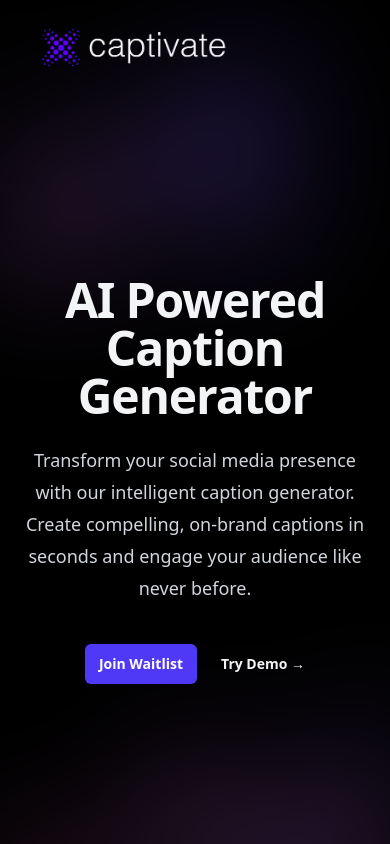
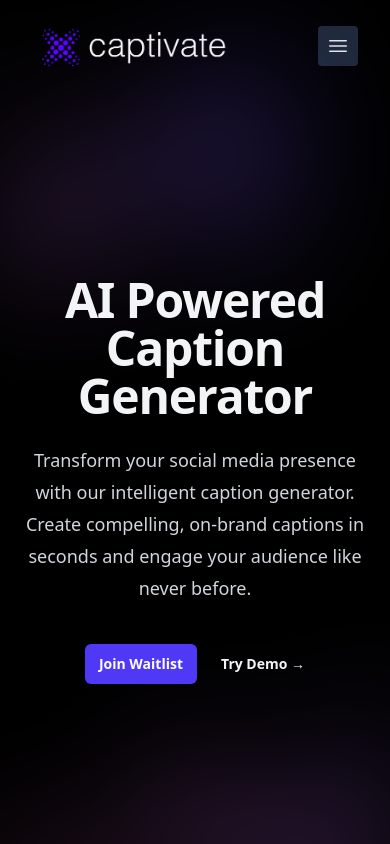
Before and after one commit to Omar-Alme/caption-generator, a React app: page / in a window 390 px wide. Shown: the top 844 px of the page. Built offline with nearby package versions, Linux system fonts and the light colour scheme; the HTML template or start-up script is replaced by a standard one.

Commit message:
add hamburger menu on smaller screen

```diff
--- a/src/components/landing/Footer.tsx
+++ b/src/components/landing/Footer.tsx
@@ -1,7 +1,7 @@
 export default function Footer() {
     return (
         <footer className="p-4 text-center text-sm bg-black text-white">
-            © {new Date().getFullYear()} MyAIBrand. All rights reserved.
+            © {new Date().getFullYear()} Captivate. All rights reserved.
         </footer>
     );
 }
--- a/src/components/landing/Header.tsx
+++ b/src/components/landing/Header.tsx
@@ -1,15 +1,38 @@
+import { Bars3Icon, XMarkIcon } from "@heroicons/react/24/outline";
+import { useState } from "react";
 import { Link } from "react-router-dom";
+import logo from "../../assets/captivate.png";
 import { CtaBtn } from "./buttons/CtaBtn";
 import { TryDemoBtn } from "./buttons/TryDemoBtn";
 
-import logo from "../../assets/captivate.png";
+export default function Header() {
+    const [mobileMenuOpen, setMobileMenuOpen] = useState(false);
 
-export default function Header() {
     return (
-        <header className="flex items-center justify-between px-8 py-4 bg-black text-white">
-            {/* <div className="text-xl font-bold">MyAIBrand</div> */}
-            <img src={logo} className="h-15 contrast-150" alt="" />
-            <nav className="fixed top-4 left-1/2 transform -translate-x-1/2 z-50 bg-gray-900/70 backdrop-blur-sm rounded-full px-8 py-3 space-x-6 hidden md:flex">
+        <header className="bg-black text-white">
+            <div className="flex items-center justify-between px-8 py-4">
+                <img src={logo} alt="" className="h-15 contrast-150" />
+
+                <div className="space-x-4 hidden md:block">
+                    <CtaBtn>Book a call</CtaBtn>
+                    <Link to="/generator">
+                        <TryDemoBtn>Try Demo</TryDemoBtn>
+                    </Link>
+                </div>
+
+                <button
+                    className="md:hidden p-2 rounded bg-gray-800 text-gray-200 hover:text-gray-100 hover:bg-gray-700 focus:outline-none"
+                    onClick={() => setMobileMenuOpen(!mobileMenuOpen)}
+                >
+                    {mobileMenuOpen ? (
+                        <XMarkIcon className="h-6 w-6" />
+                    ) : (
+                        <Bars3Icon className="h-6 w-6" />
+                    )}
+                </button>
+            </div>
+
+            <nav className="hidden md:flex fixed top-4 left-1/2 transform -translate-x-1/2 z-50 bg-gray-900/70 backdrop-blur-sm rounded-full px-8 py-3 space-x-6">
                 <a href="#" className="text-white hover:text-gray-400">
                     Resources
                 </a>
@@ -19,12 +42,29 @@ export default function Header() {
                 <a href="#" className="text-white hover:text-gray-400">
                     Blog
                 </a>
-            </nav>            <div className="space-x-4 hidden md:block">
-                <CtaBtn>Book a call</CtaBtn>
-                <Link to="/generator">
-                    <TryDemoBtn>Try Demo</TryDemoBtn>
-                </Link>
-            </div>
+            </nav>
+
+            {mobileMenuOpen && (
+                <div className="md:hidden bg-gray-900/70 backdrop-blur-sm px-8 py-4 space-y-4">
+                    <nav className="flex flex-col space-y-2">
+                        <a href="#" className="text-white hover:text-gray-400">
+                            Resources
+                        </a>
+                        <a href="#" className="text-white hover:text-gray-400">
+                            Pricing
+                        </a>
+                        <a href="#" className="text-white hover:text-gray-400">
+                            Blog
+                        </a>
+                    </nav>
+                    <div className="flex flex-col space-y-2">
+                        <CtaBtn>Book a call</CtaBtn>
+                        <Link to="/generator">
+                            <TryDemoBtn>Try Demo</TryDemoBtn>
+                        </Link>
+                    </div>
+                </div>
+            )}
         </header>
     );
 }
```
